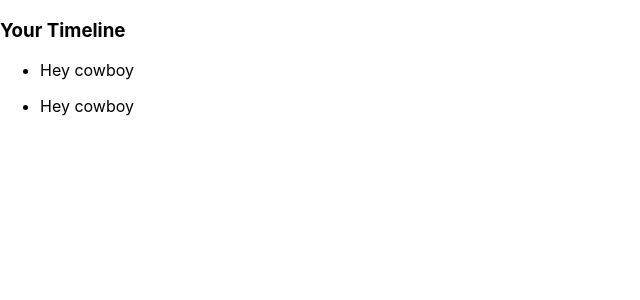
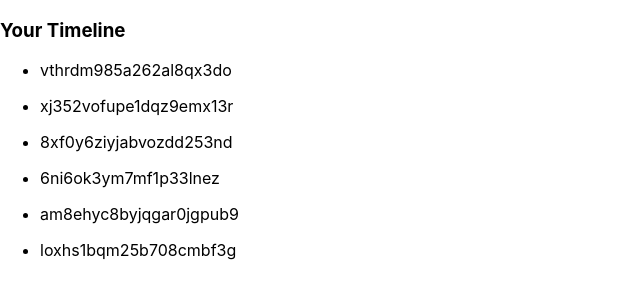
Before and after one commit to Rakeshpatel87p/wouldYouRather, a React (Create React App) app: page / in a window 1280 px wide. Shown: the top 300 px of the page, without its empty margins (0-640 px from the left). Built offline with nearby package versions, Linux system fonts and the light colour scheme.

Commit message:
indiv questions displaying

```diff
--- a/src/components/Dashboard.js
+++ b/src/components/Dashboard.js
@@ -4,7 +4,7 @@ import QuestionCard from './QuestionCard'
 
 class Dashboard extends Component {
 	render() {
-		const { answered } = this.props
+		const { answered, unanswered } = this.props
 
 		return (
 			<div>
@@ -12,12 +12,16 @@ class Dashboard extends Component {
 				<ul className="answeredQuestions">
 				{ answered.map((keyname) => (
 					<li key={keyname}>
-						<QuestionCard id={keyname.id} />
+						<QuestionCard id={keyname} />
 					</li>
 				))}
 				</ul>
 				<ul className="questionsUnanswered">
-
+					{ unanswered.map((keyname) => (
+						<li key={keyname}>
+							<QuestionCard id={keyname} />
+						</li>
+					))}
 				</ul>
 
 			</div>
--- a/src/components/QuestionCard.js
+++ b/src/components/QuestionCard.js
@@ -3,16 +3,18 @@ import { connect } from 'react-redux'
 
 class QuestionCard extends Component {
 	render() {
+		const {  question } = this.props
+
 		return (
-			<p>Hey cowboy</p>
+			<p>{question.id}</p>
 		)
 	}
 }
 
-function mapStateToProps({questions, users}, {id}) {
+function mapStateToProps({questions}, {id}) {
 	return {
 		question: questions[id],
-		//authorInfo: users[questions[id].author]
+
 	}
 }
 
```
